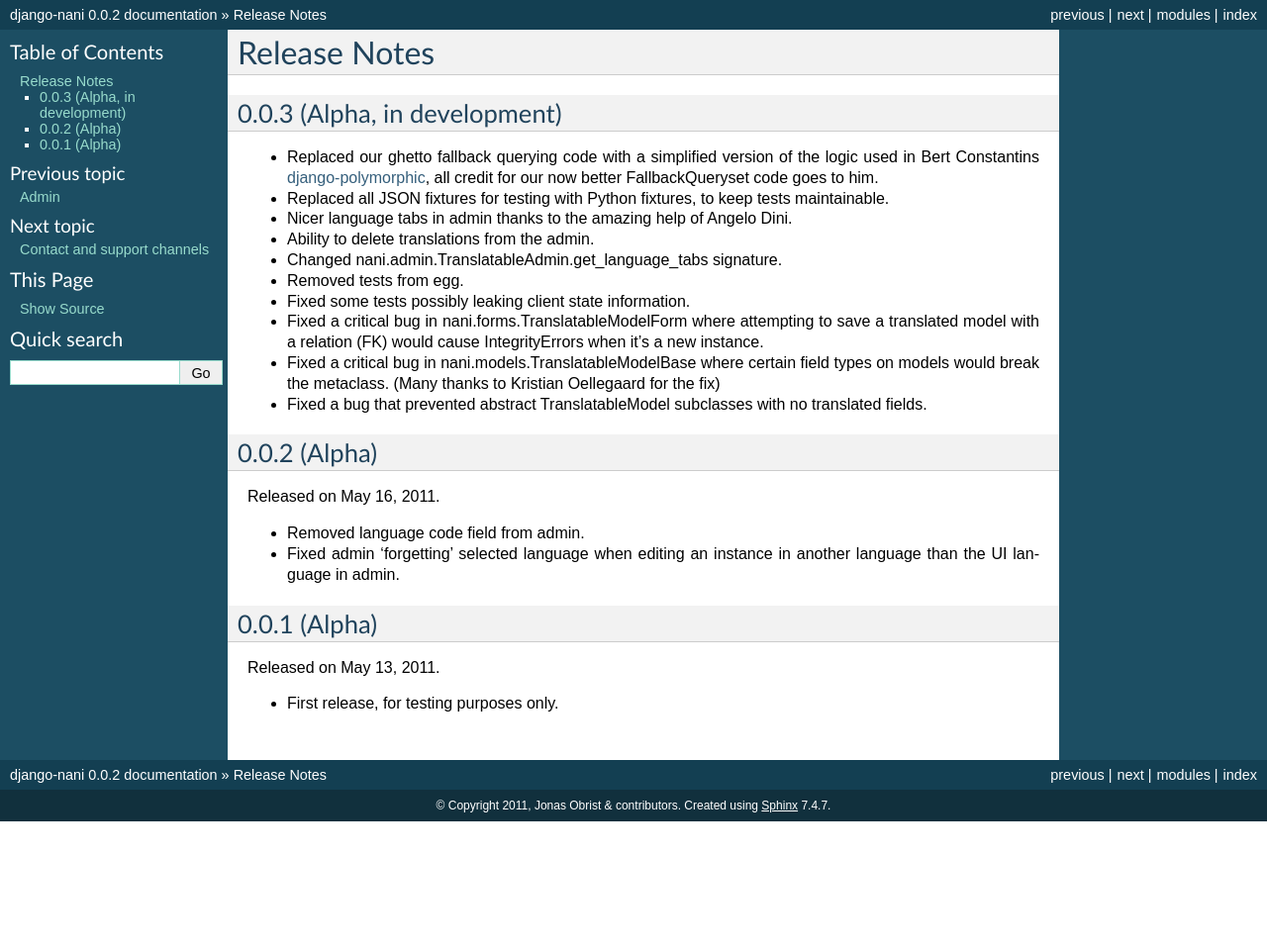
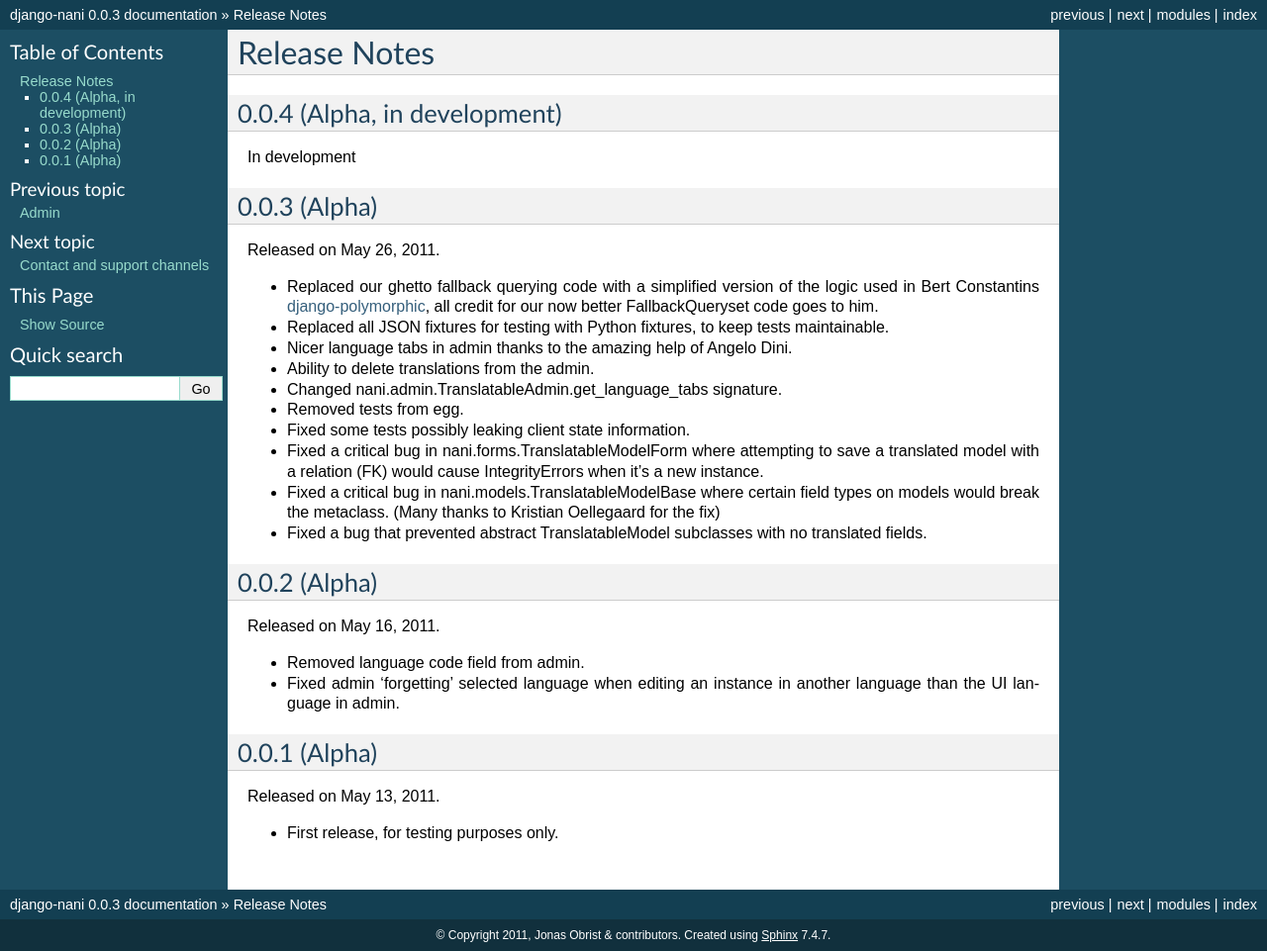
Before and after one commit to KristianOellegaard/django-hvad, a Sphinx documentation site: the page built from docs/public/release_notes.rst, in a window 1280 px wide. Shown: the whole page at 99% size. Built offline with Sphinx 7.4.7, drawn with Linux system fonts in a browser that asks for light colours; before the commit the page ends 900 px from its top, so only the background shows below that.

Commit message:
Version bump to 0.0.3

```diff
--- a/docs/conf.py
+++ b/docs/conf.py
@@ -54,7 +54,7 @@
 # The short X.Y version.
 version = '0.0'
 # The full version, including alpha/beta/rc tags.
-release = '0.0.2'
+release = '0.0.3'
 
 # The language for content autogenerated by Sphinx. Refer to documentation
 # for a list of supported languages.
--- a/docs/public/release_notes.rst
+++ b/docs/public/release_notes.rst
@@ -3,11 +3,22 @@
 #############
 
 
+.. release-0.0.4
+
+*****************************
+0.0.4 (Alpha, in development)
+*****************************
+
+In development
+
+
 .. release-0.0.3
 
-*****************************
-0.0.3 (Alpha, in development)
-*****************************
+*************
+0.0.3 (Alpha)
+*************
+
+Released on May 26, 2011.
 
 * Replaced our ghetto fallback querying code with a simplified version of the
   logic used in Bert Constantins `django-polymorphic`_, all credit for our now
--- a/nani/__init__.py
+++ b/nani/__init__.py
@@ -1 +1 @@
-__version__ = '0.0.2'
+__version__ = '0.0.3'
```
